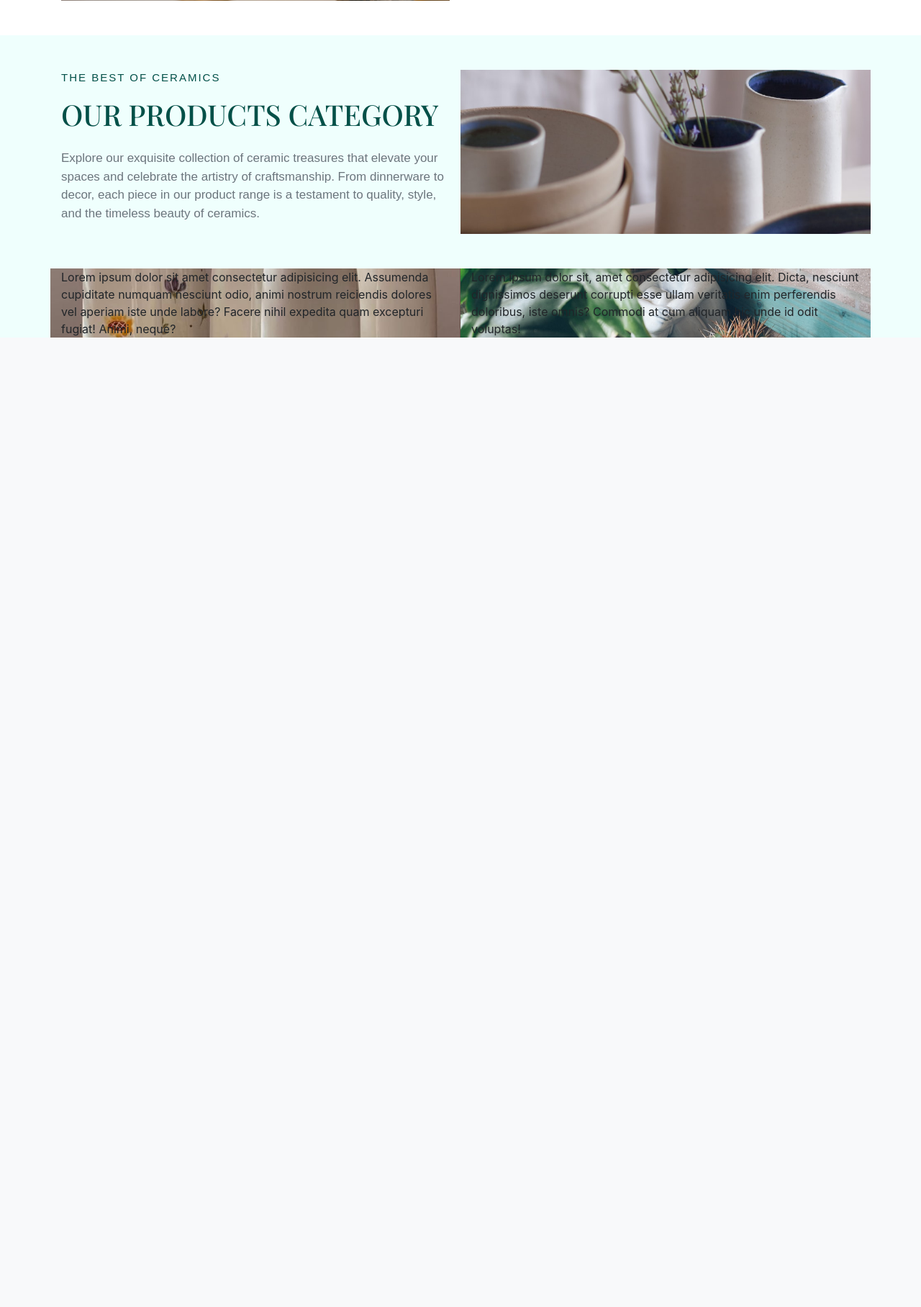
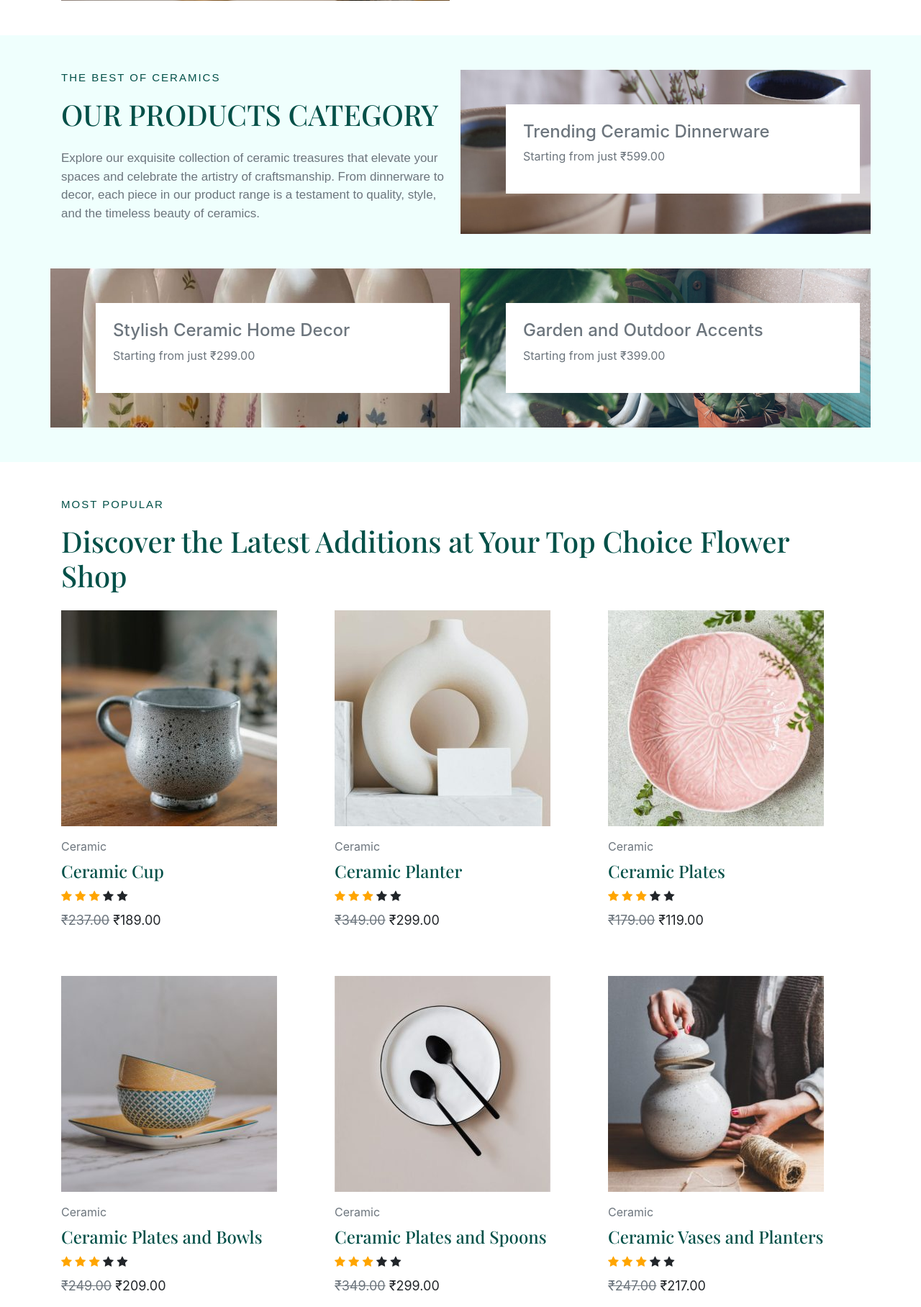
Before and after one commit to Payal2702/e-commerce, a PHP site: page / in a window 1280 px wide. Shown: the part 1453-3269 px from the top of the page at 72% size. Before the commit the page ends 1922 px from the top, so only its background shows below. Run offline with PHP 8.4, Linux system fonts and the light colour scheme; some web fonts are replaced.

Commit message:
added more content

```diff
--- a/index.html
+++ b/index.html
@@ -11,6 +11,7 @@
 <link rel="preconnect" href="https://fonts.gstatic.com" crossorigin>
 <link href="https://fonts.googleapis.com/css2?family=Mukta:wght@600&family=Pacifico&family=Playfair+Display:ital,wght@0,400..900;1,400..900&display=swap" rel="stylesheet">
 <link rel="stylesheet" type="text/css" href="style.css">
+<link rel="stylesheet" href="https://cdnjs.cloudflare.com/ajax/libs/font-awesome/4.7.0/css/font-awesome.min.css">
     </head>
     <body>
         <header>
@@ -95,19 +96,104 @@
                             </div> -->
                         </div>
                         <div class="col-md-6 mt-5" id="dinner">
+                            <div class="bg-white ml-5 mt-5 px-4 py-4" style="height: auto; width: auto;" >
+                                <h4 class="text-secondary">Trending Ceramic Dinnerware</h4>
+                                <p class="text-secondary">Starting from just ₹599.00</p>
+                         </div>
                         </div>
                     </div>
                     <div class="row">
-                        <div class="col-md-6 mt-5" id="vase">
-                            Lorem ipsum dolor sit amet consectetur adipisicing elit. Assumenda cupiditate numquam nesciunt odio, animi nostrum reiciendis dolores vel aperiam iste unde labore? Facere nihil expedita quam excepturi fugiat! Animi, neque?
+                        <div class="col-md-6 mt-5 mb-5" id="vase">
+                            <div class="bg-white ml-5 mt-5 mb-5 px-4 py-4" style="height: auto; width: auto;" >
+                                    <h4 class="text-secondary">Stylish Ceramic Home Decor</h4>
+                                    <p class="text-secondary">Starting from just ₹299.00</p>
                              </div>
-                             <div class="col-md-6 mt-5" id="garden">
-                                Lorem ipsum dolor sit, amet consectetur adipisicing elit. Dicta, nesciunt dignissimos deserunt corrupti esse ullam veritatis enim perferendis doloribus, iste omnis? Commodi at cum aliquam hic unde id odit voluptas!
+                             </div>
+                             <div class="col-md-6 mt-5 mb-5" id="garden">
+                                <div class="bg-white ml-5 mt-5 mb-5 px-4 py-4" style="height:auto; width: auto;" >
+                                    <h4 class="text-secondary">Garden and Outdoor Accents</h4>
+                                    <p class="text-secondary">Starting from just ₹399.00</p>
+                             </div>
                             </div>
-                    </div>
-
                 </div>
             </div>
         </section>
+        <!-- next part  -->
+         <div class="container mt-5">
+            <p id="para4">MOST POPULAR</p>
+            <h1 class="heading2 mb-4">Discover the Latest Additions at Your Top Choice Flower Shop </h1>
+            <div class="row">
+                <div class="col-md-4">
+                    <img src="images/ceramic-cup.jpg" class="img-fluid mb-3 picture">
+                    <span class="text-secondary">Ceramic</span>
+                    <h4 class="heading2 mt-2">Ceramic Cup</h4>
+                    <span class="fa fa-star checked"></span>
+                    <span class="fa fa-star checked"></span>
+                    <span class="fa fa-star checked"></span>
+                    <span class="fa fa-star"></span>
+                    <span class="fa fa-star"></span>
+                    <p style="font-size: 18px;" class="mt-2"><s class="text-secondary">₹237.00</s> ₹189.00</p>
+
+                </div>
+                <div class="col-md-4">
+                    <img src="images/ceramic-planter.jpg" class="img-fluid mb-3 picture">
+                    <span class="text-secondary">Ceramic</span>
+                    <h4 class="heading2 mt-2">Ceramic Planter</h4>
+                    <span class="fa fa-star checked"></span>
+                    <span class="fa fa-star checked"></span>
+                    <span class="fa fa-star checked"></span>
+                    <span class="fa fa-star"></span>
+                    <span class="fa fa-star"></span>
+                    <p style="font-size: 18px;" class="mt-2"><s class="text-secondary">₹349.00</s> ₹299.00</p>
+                </div>
+                <div class="col-md-4">
+                    <img src="images/product.jpg" class="img-fluid mb-3 picture">
+                    <span class="text-secondary">Ceramic</span>
+                    <h4 class="heading2 mt-2">Ceramic Plates</h4>
+                    <span class="fa fa-star checked"></span>
+                    <span class="fa fa-star checked"></span>
+                    <span class="fa fa-star checked"></span>
+                    <span class="fa fa-star"></span>
+                    <span class="fa fa-star"></span>
+                    <p style="font-size: 18px;" class="mt-2"><s class="text-secondary">₹179.00</s> ₹119.00</p>
+                </div>
+            </div>
+            <div class="row mt-5">
+                <div class="col-md-4">
+                    <img src="images/product-02.jpg" class="img-fluid mb-3 picture">
+                    <span class="text-secondary">Ceramic</span>
+                    <h4 class="heading2 mt-2">Ceramic Plates and Bowls </h4>
+                    <span class="fa fa-star checked"></span>
+                    <span class="fa fa-star checked"></span>
+                    <span class="fa fa-star checked"></span>
+                    <span class="fa fa-star"></span>
+                    <span class="fa fa-star"></span>
+                    <p style="font-size: 18px;" class="mt-2"><s class="text-secondary">₹249.00</s> ₹209.00</p>
+                </div>
+                <div class="col-md-4">
+                    <img src="images/product-07.jpg" class="img-fluid mb-3 picture">
+                    <span class="text-secondary">Ceramic</span>
+                    <h4 class="heading2 mt-2">Ceramic Plates and Spoons</h4>
+                    <span class="fa fa-star checked"></span>
+                    <span class="fa fa-star checked"></span>
+                    <span class="fa fa-star checked"></span>
+                    <span class="fa fa-star"></span>
+                    <span class="fa fa-star"></span>
+                    <p style="font-size: 18px;" class="mt-2"><s class="text-secondary">₹349.00</s> ₹299.00</p>
+                </div>
+                <div class="col-md-4">
+                    <img src="images/contact-01.jpg" class="img-fluid mb-3 picture">
+                    <span class="text-secondary">Ceramic</span>
+                    <h4 class="heading2 mt-2">Ceramic Vases and Planters</h4>
+                    <span class="fa fa-star checked"></span>
+                    <span class="fa fa-star checked"></span>
+                    <span class="fa fa-star checked"></span>
+                    <span class="fa fa-star"></span>
+                    <span class="fa fa-star"></span>
+                    <p style="font-size: 18px;" class="mt-2"><s class="text-secondary">₹247.00</s> ₹217.00</p>
+                </div>
+
+            </div>
+         </div>
     </body>
 </html>
--- a/style.css
+++ b/style.css
@@ -119,3 +119,9 @@
     background-size: cover;
     background-position: center;
   }
+  .checked {
+    color: orange;
+  }
+  .picture{
+    cursor: pointer;
+  }
```
Also changed, not shown: images/ceramic-cup.jpg (added), images/ceramic-planter.jpg (added), images/contact-01.jpg (added), images/product-02.jpg (added), images/product-07.jpg (added), images/product.jpg (added).
